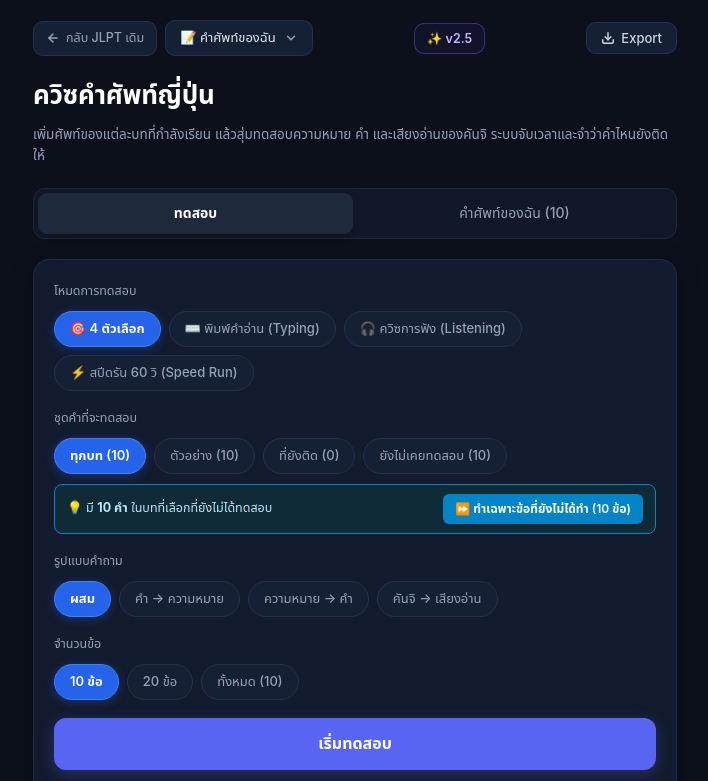
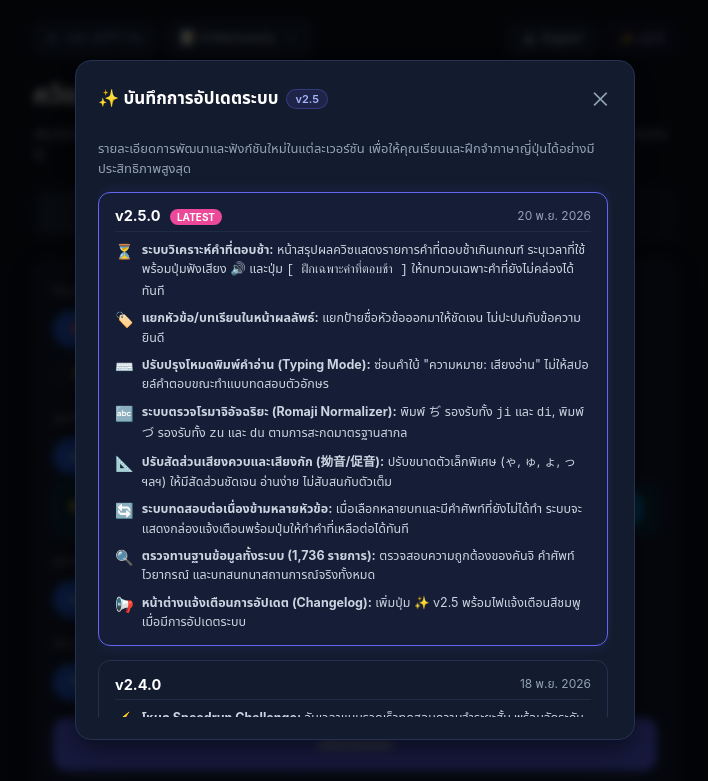
Before and after one commit to Bandidkw/jlpt-study, a plain HTML site: page quiz.html in a window 1280 px wide. Both pictures are taken after a click on the button "✨ v2.5". Shown: the top 781 px of the page, without its empty margins (285-993 px from the left). Drawn offline with Linux system fonts and the light colour scheme.

Commit message:
feat: add Progressive Web App support and update page layouts

```diff
--- a/quiz.html
+++ b/quiz.html
@@ -902,7 +902,8 @@ a{color:inherit;text-decoration:none;}
   padding:16px;
   backdrop-filter:blur(4px);
 }
-.modal-overlay.open{display:flex;}
+.modal-overlay.open,
+.modal-overlay.active{display:flex;}
 .modal-box{
   background:#131b2e;
   border:1px solid #243250;
@@ -1004,14 +1005,16 @@ a{color:inherit;text-decoration:none;}
         </div>
       </div>
     </div>
-    <button class="btn-changelog" id="btn-changelog" onclick="openChangelog()" title="บันทึกการอัปเดตระบบ">
-      <span>✨ v2.5</span>
-      <span class="changelog-unread-dot" id="changelog-badge-dot"></span>
-    </button>
-    <button class="btn-export" onclick="openBackup()">
-      <svg width="14" height="14" viewBox="0 0 24 24" fill="none" stroke="currentColor" stroke-width="2.5" stroke-linecap="round" stroke-linejoin="round"><path d="M21 15v4a2 2 0 0 1-2 2H5a2 2 0 0 1-2-2v-4"/><polyline points="7 10 12 15 17 10"/><line x1="12" y1="15" x2="12" y2="3"/></svg>
-      Export
-    </button>
+    <div class="header-right-actions" style="display:flex;align-items:center;gap:8px;margin-left:auto;">
+      <button class="btn-export" onclick="openBackup()">
+        <svg width="14" height="14" viewBox="0 0 24 24" fill="none" stroke="currentColor" stroke-width="2.5" stroke-linecap="round" stroke-linejoin="round"><path d="M21 15v4a2 2 0 0 1-2 2H5a2 2 0 0 1-2-2v-4"/><polyline points="7 10 12 15 17 10"/><line x1="12" y1="15" x2="12" y2="3"/></svg>
+        Export
+      </button>
+      <button class="btn-changelog" id="btn-changelog" onclick="openChangelog()" title="บันทึกการอัปเดตระบบ">
+        <span>✨ v2.5</span>
+        <span class="changelog-unread-dot" id="changelog-badge-dot"></span>
+      </button>
+    </div>
   </div>
 
   <!-- TITLE & SUBTITLE -->
@@ -3058,14 +3061,20 @@ function checkChangelogBadge(){
 
 function openChangelog(){
   const m = document.getElementById('changelog-modal');
-  if(m) m.classList.add('active');
+  if(m){
+    m.classList.add('open');
+    m.classList.add('active');
+  }
   localStorage.setItem('jlpt_seen_version', CURRENT_APP_VERSION);
   checkChangelogBadge();
 }
 
 function closeChangelog(){
   const m = document.getElementById('changelog-modal');
-  if(m) m.classList.remove('active');
+  if(m){
+    m.classList.remove('open');
+    m.classList.remove('active');
+  }
 }
 
 document.addEventListener('keydown', (e) => {
--- a/sw.js
+++ b/sw.js
@@ -1,6 +1,6 @@
 // Service Worker — JLPT Study App
 // เปลี่ยนเลขเวอร์ชันนี้ทุกครั้งที่แก้ไฟล์ เพื่อให้เครื่องผู้ใช้ดึงของใหม่
-const CACHE_VERSION = 'jlpt-v14';
+const CACHE_VERSION = 'jlpt-v15';
 const PRECACHE = [
   './',
   './index.html',
```
Also changed, not shown: index.html (+14 -7 lines).
